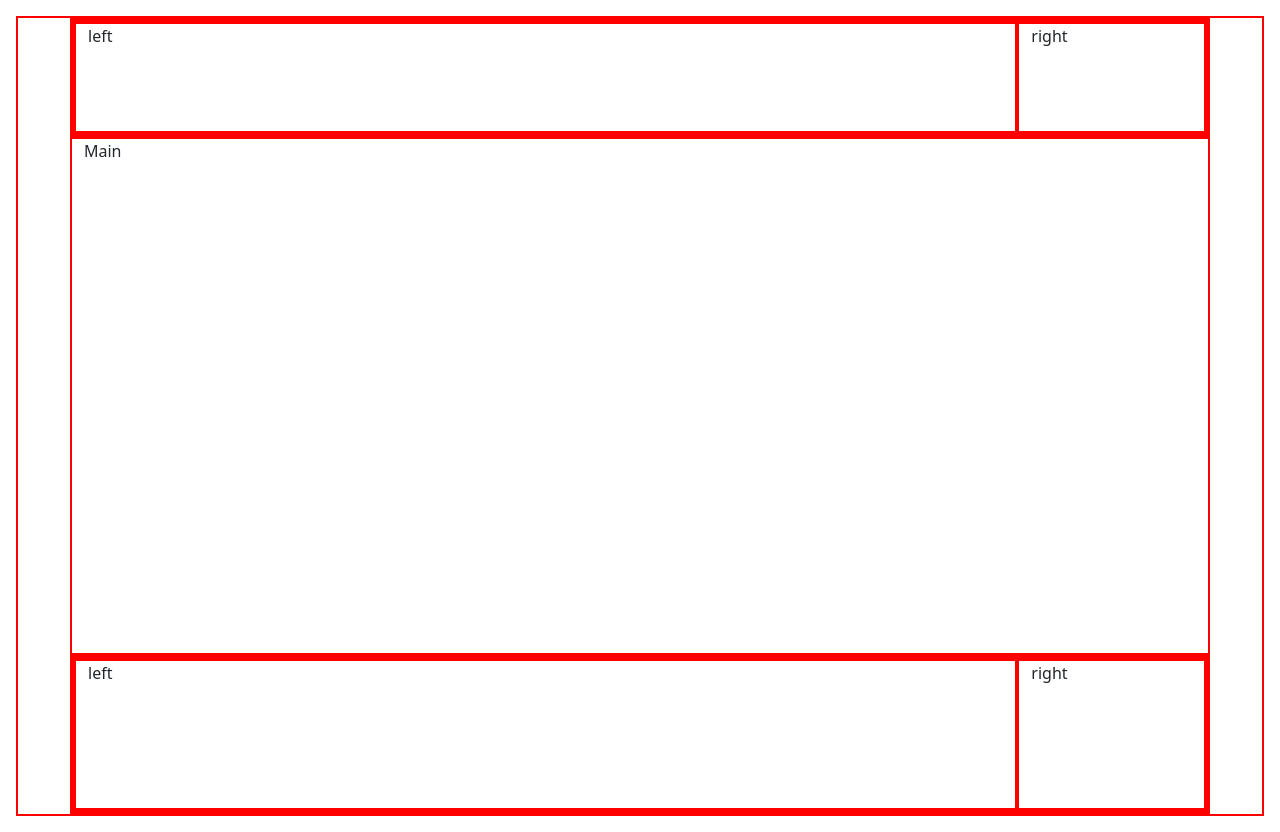
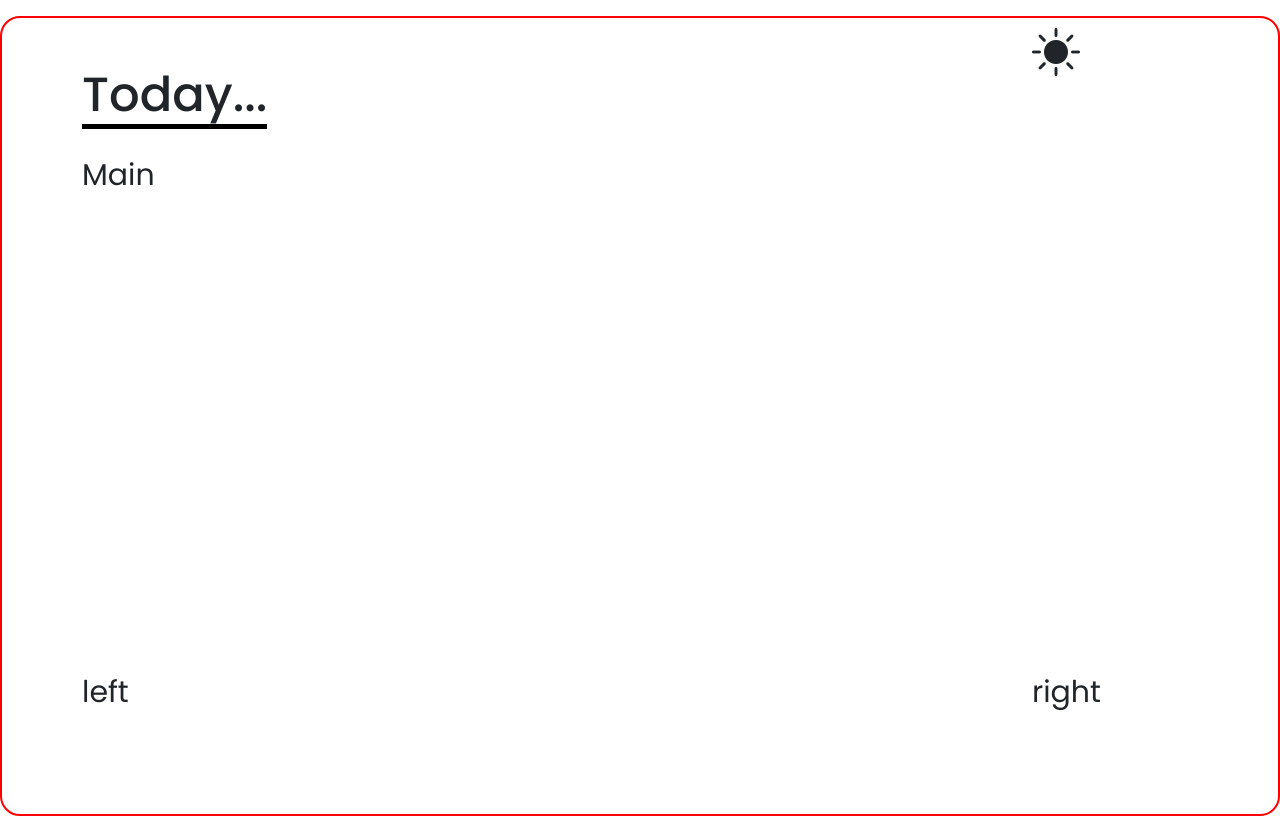
Before and after one commit to Andrea-Brezanova/to-do-list-wbs, a plain HTML site: page index.html in a window 1280 px wide. Drawn offline with nearby package versions, Linux system fonts and the light colour scheme.

Commit message:
Add header section

```diff
--- a/index.html
+++ b/index.html
@@ -21,10 +21,14 @@
   <body>
     <section class="main">
       <!-- TOP CONTAINER - H1 + BUTTON -->
-      <div id="top-container" class="container">
-        <div class="row h-100">
-          <div class="col-10">left</div>
-          <div class="col-2">right</div>
+      <div id="top-container" class="container mb-3">
+        <div class="row">
+          <div class="col-10 d-flex align-items-center pt-5">
+            <h2>Today...</h2>
+          </div>
+          <div class="col-2">
+            <i class="bi bi-brightness-high-fill"></i>
+          </div>
         </div>
       </div>
       <!--  MAIN CARDS FOR TODO ITEMS -->
--- a/styles.css
+++ b/styles.css
@@ -1,20 +1,30 @@
+@import url("https://fonts.googleapis.com/css2?family=Poppins:wght@300;400;500;600;700&display=swap");
+
 * {
   margin: 0;
   padding: 0;
   box-sizing: border-box;
 }
-
-div {
-  border: 2px solid red;
+body {
+  font-family: "Poppins", sans-serif;
+  font-size: 30px;
 }
-
 .main {
   height: 100vh;
   border: 2px solid red;
-  margin: 1rem;
+  margin: 1rem 0;
+  border-radius: 20px;
 }
-#top-container {
-  height: 15%;
+.main h2 {
+  font-size: 3rem;
+  border-bottom: 5px solid black;
+}
+.bi-brightness-high-fill {
+  font-size: 3rem;
+}
+.bi-brightness-high-fill:hover {
+  color: rgba(0, 0, 0, 0.603);
+  cursor: pointer;
 }
 #main-container {
   height: 65%;
```
